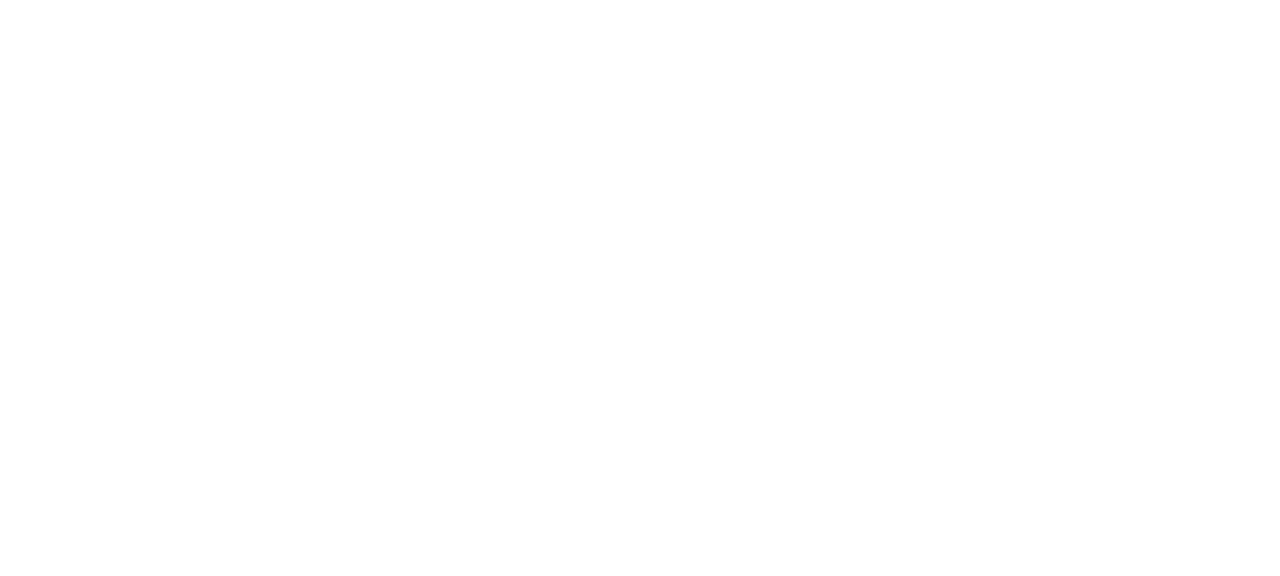
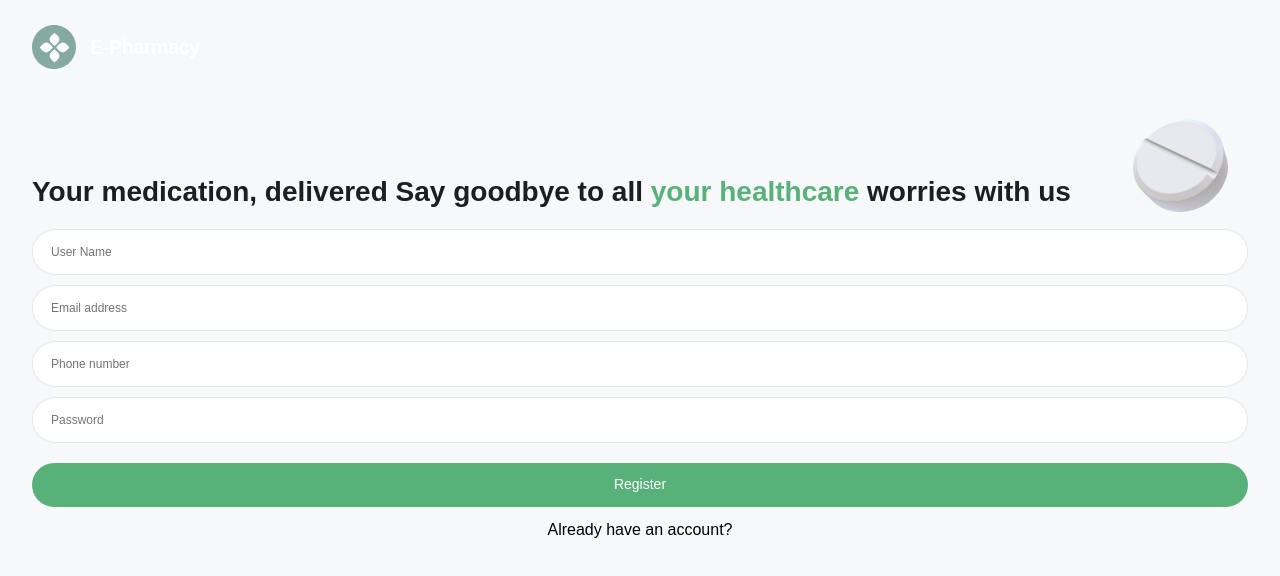
Before and after one commit to DianaKryzhanivska/E-Pharmacy, a React (Create React App) app: page /E-Pharmacy/register in a window 1280 px wide. Shown: the top 576 px of the page. Built offline with nearby package versions, Linux system fonts and the light colour scheme.

Commit message:
register page mob template & styles

```diff
--- /dev/null
+++ b/src/components/Register/Register.jsx
@@ -0,0 +1,53 @@
+import React from "react";
+import {
+  BtnBox,
+  Container,
+  ImgWrapper,
+  InputBox,
+  LogoWrapper,
+  SubmitBtn,
+  Title,
+  TitleBox,
+} from "./Register.styled";
+import Logo from "components/Header/Logo/Logo";
+import { NavLink } from "react-router-dom";
+import usualMob from "../../images/pill-mob@1x.png";
+import retinaMob from "../../images/pill-mob@2x.png";
+
+const Register = () => {
+  return (
+    <>
+      <Container>
+        <LogoWrapper>
+          <Logo />
+        </LogoWrapper>
+        <TitleBox>
+          <Title>
+            Your medication, delivered Say goodbye to all{" "}
+            <span>your healthcare</span> worries with us
+          </Title>
+          <ImgWrapper>
+            <img
+              srcSet={`${usualMob} 1x, ${retinaMob} 2x`}
+              alt="illustration"
+            />
+          </ImgWrapper>
+        </TitleBox>
+        <form>
+          <InputBox>
+            <input type="text" placeholder="User Name" />
+            <input type="text" placeholder="Email address" />
+            <input type="text" placeholder="Phone number" />
+            <input type="password" placeholder="Password" />
+          </InputBox>
+          <BtnBox>
+            <SubmitBtn type="submit">Register</SubmitBtn>
+            <NavLink to="/login">Already have an account?</NavLink>
+          </BtnBox>
+        </form>
+      </Container>
+    </>
+  );
+};
+
+export default Register;
--- /dev/null
+++ b/src/components/Register/Register.styled.js
@@ -0,0 +1,78 @@
+import styled from "styled-components";
+import { CommonContainer } from "styles/GlobalStyles";
+
+export const Container = styled(CommonContainer)`
+  padding-top: 25px;
+  padding-bottom: 191px;
+  background: #f7f8fa;
+`;
+
+export const LogoWrapper = styled.div`
+  margin-bottom: 106px;
+`;
+
+export const TitleBox = styled.div`
+  position: relative;
+  z-index: 10;
+`;
+
+export const ImgWrapper = styled.div`
+  position: absolute;
+  top: -56px;
+  right: 20px;
+  z-index: -10;
+`;
+
+export const Title = styled.h2`
+  color: #1d1e21;
+  font-size: 28px;
+  font-weight: 600;
+  line-height: 1.21em;
+  margin-bottom: 20px;
+
+  & span {
+    color: ${({ theme }) => theme.colors.green};
+  }
+`;
+
+export const InputBox = styled.div`
+  display: flex;
+  flex-direction: column;
+  gap: 10px;
+  margin-bottom: 20px;
+
+  & input {
+    padding: 13px 18px;
+    border-radius: 60px;
+    border: 1px solid rgba(29, 30, 33, 0.1);
+    background: ${({ theme }) => theme.colors.white};
+    color: rgba(29, 30, 33, 0.4);
+    font-size: 12px;
+    font-weight: 400;
+    line-height: 1.5em;
+  }
+`;
+
+export const BtnBox = styled.div`
+  display: flex;
+  flex-direction: column;
+  gap: 14px;
+
+  & a {
+    display: flex;
+    justify-content: center;
+  }
+`;
+
+export const SubmitBtn = styled.button`
+  background: ${({ theme }) => theme.colors.green};
+  padding: 13px 129px;
+  width: 100%;
+  border-radius: 60px;
+  color: ${({ theme }) => theme.colors.white};
+  font-size: 14px;
+  font-weight: 500;
+  line-height: 1.28em;
+  display: flex;
+  justify-content: center;
+`;
--- a/src/pages/RegisterPage.jsx
+++ b/src/pages/RegisterPage.jsx
@@ -1,7 +1,12 @@
+import Register from "components/Register/Register";
 import React from "react";
 
 const RegisterPage = () => {
-  return <div></div>;
+  return (
+    <>
+      <Register />
+    </>
+  );
 };
 
 export default RegisterPage;
```
Also changed, not shown: src/images/pill-mob@1x.png (added), src/images/pill-mob@2x.png (added).
